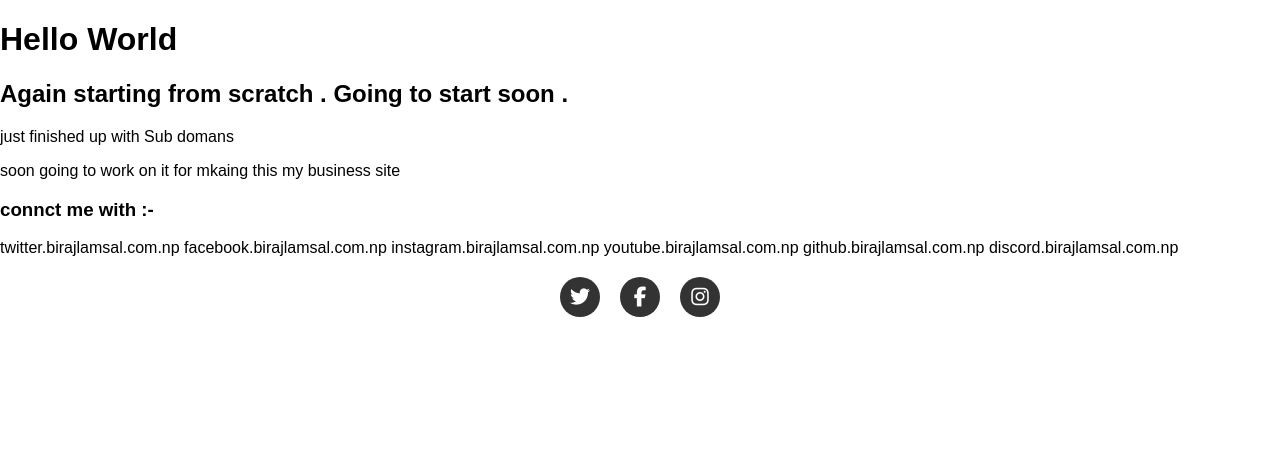
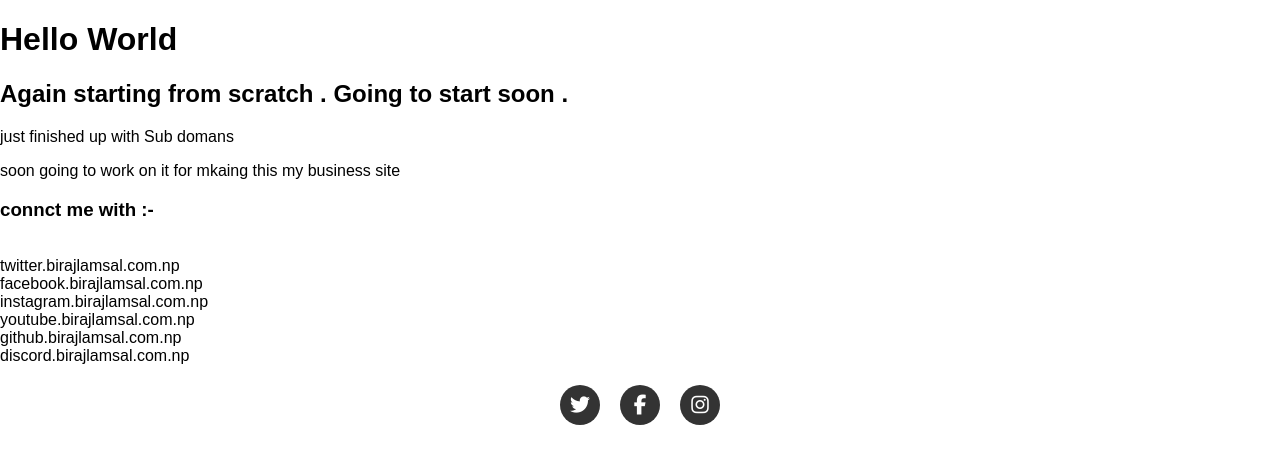
Before and after one commit to conclusi0n/birajlamsal.com.np, a plain HTML site: page index.html in a window 1280 px wide. Drawn offline with Linux system fonts and the light colour scheme.

Commit message:
Update index.html

```diff
--- a/index.html
+++ b/index.html
@@ -8,12 +8,12 @@
   <h2>Again starting from scratch . Going to start soon .</h2>
 <p>just finished up with Sub domans</p>
   <p> soon going to work on it for mkaing this my business site </p>
-  <h3>connct me with :-</h3>
-  <p1>twitter.birajlamsal.com.np</p1>
-  <p1>facebook.birajlamsal.com.np</p1>
-  <p1>instagram.birajlamsal.com.np</p1>
-  <p1>youtube.birajlamsal.com.np</p1>
-  <p1>github.birajlamsal.com.np</p1>
+  <h3>connct me with :-</h3><br>
+  <p1>twitter.birajlamsal.com.np</p1><br>
+  <p1>facebook.birajlamsal.com.np</p1><br>
+  <p1>instagram.birajlamsal.com.np</p1><br>
+  <p1>youtube.birajlamsal.com.np</p1><br>
+  <p1>github.birajlamsal.com.np</p1><br>
   <p1>discord.birajlamsal.com.np</p1>
   <style>
     /* CSS styles */
```
